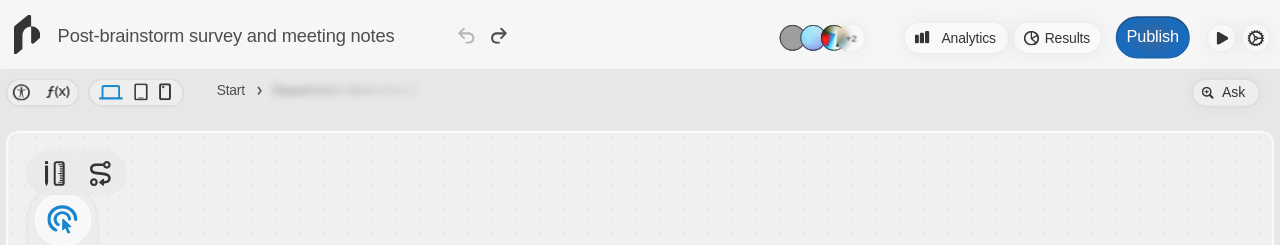
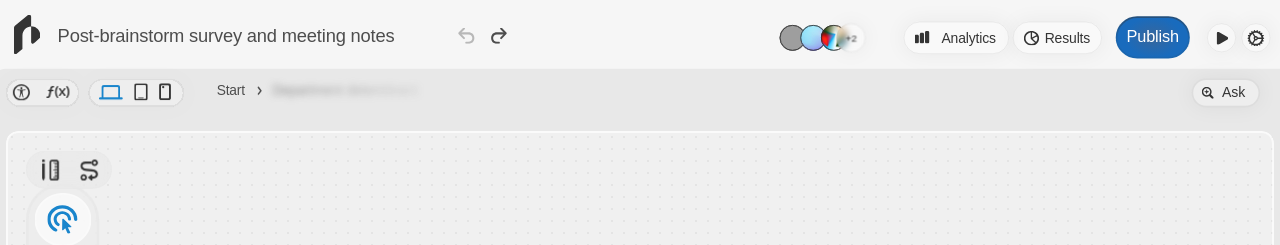
Before and after one commit to SchwenderOne/porticoMVP, a React (Vite) app in the folder web/: page / in a window 1280 px wide. Shown: the top 245 px of the page. Built offline with nearby package versions, Linux system fonts and the light colour scheme; grey boxes are pictures that could not be loaded.

Commit message:
tweak(ui): scale Interlink to 85% (top-left origin) to match other controls

```diff
--- a/web/src/App.tsx
+++ b/web/src/App.tsx
@@ -35,7 +35,7 @@ function App() {
         <div className="absolute" style={{ left: 20, bottom: 80, width: 86, height: 624, transform: 'scale(0.85)', transformOrigin: 'bottom left' }}>
           <LeftToolbar />
         </div>
-        <div className="absolute" style={{ left: 20, top: 20, width: 101, height: 44 }}>
+        <div className="absolute" style={{ left: 20, top: 20, width: 101, height: 44, transform: 'scale(0.85)', transformOrigin: 'top left' }}>
           <Interlink />
         </div>
       </div>
```
